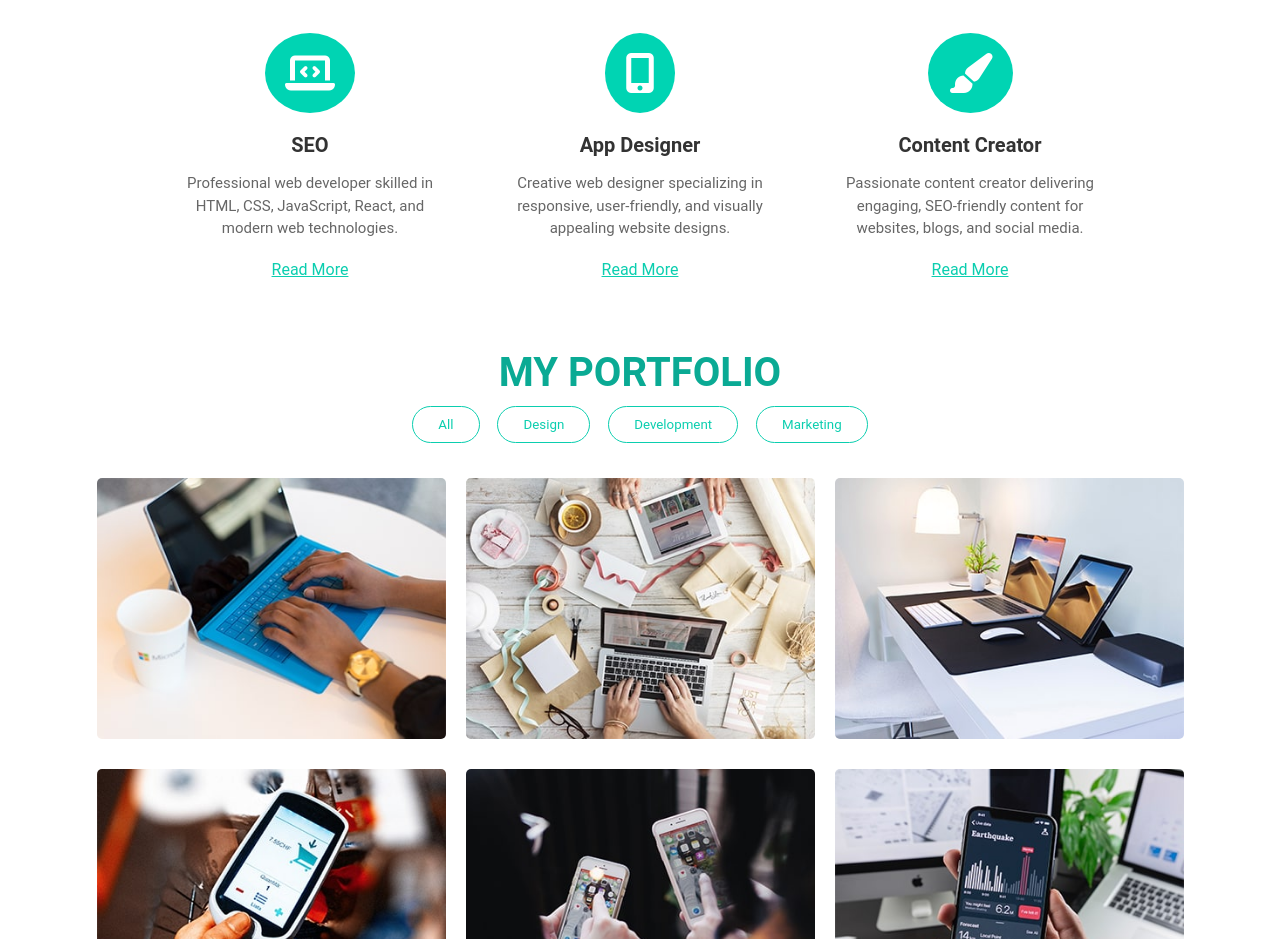
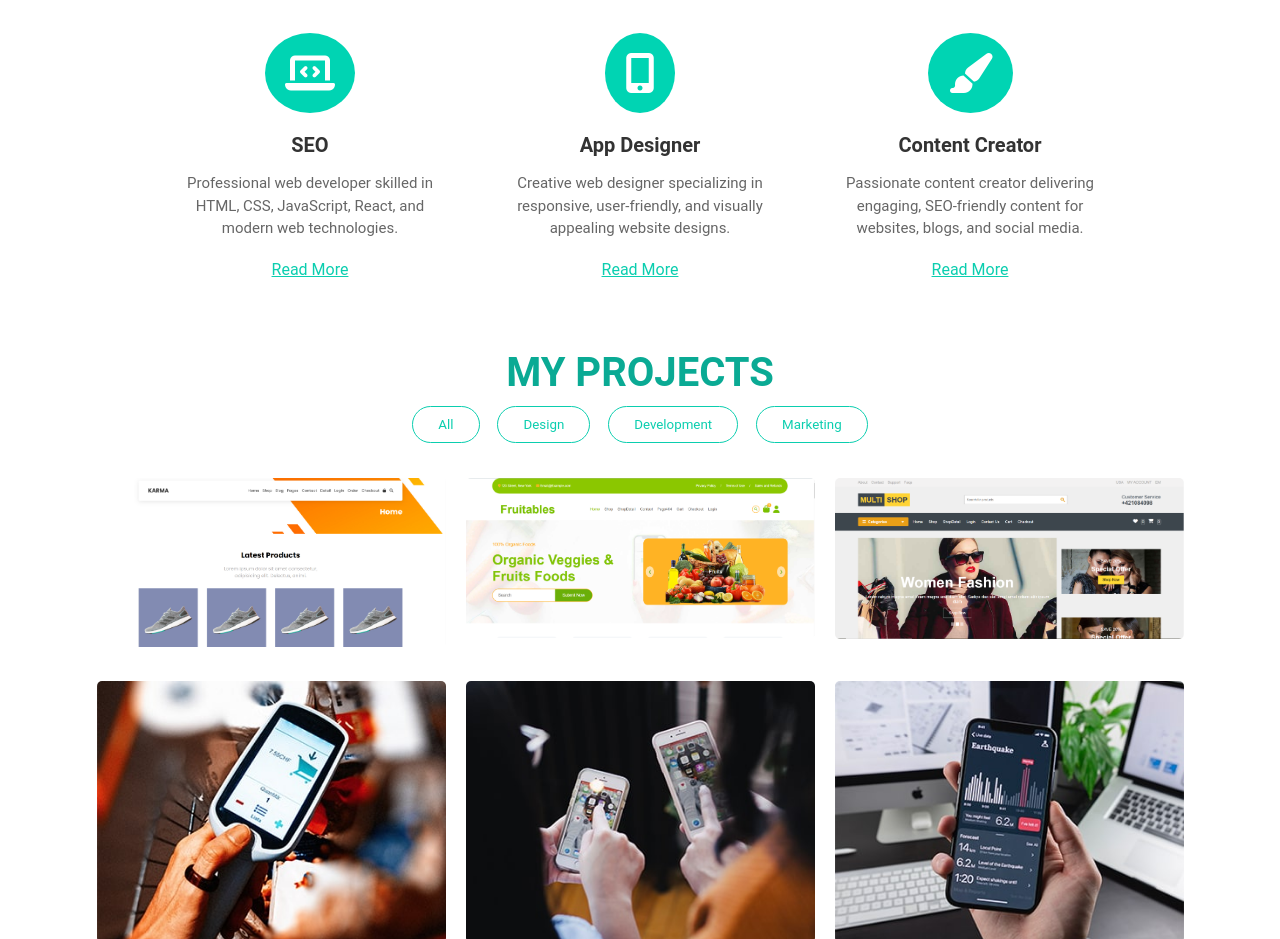
Before and after one commit to bilalashrafali123/my-portfolio, a plain HTML site: page index.html in a window 1280 px wide. Shown: the part 3028-3967 px from the top of the page. Drawn offline with Linux system fonts and the light colour scheme.

Commit message:
updated...

```diff
--- a/index.html
+++ b/index.html
@@ -126,8 +126,8 @@
         </div>
         <div class="timeline-item">
           <div class="timeline-content">
-            <h3>Web Designer</h3>
-            <h4>Soft Company | 2000 - 2050</h4>
+            <h3>Web Developer</h3>
+            <h4>Tria-Tech | 2025 - ongoing</h4>
             <p>Tempor eos dolore amet tempor dolor tempor. Dolore ea magna sit amet dolor eirmod. Eos ipsum est tempor dolor.</p>
           </div>
         </div>
@@ -227,7 +227,7 @@
   <!-- my services area ended  -->
    <!-- my potfolio area started -->
   <div class="my-portfolio-text">
-    <h1>MY PORTFOLIO</h1>
+    <h1>MY PROJECTS</h1>
     <button>All</button>
     <button>Design</button>
     <button>Development</button>
@@ -235,9 +235,15 @@
   </div>
   <div class="portfolio">
     <div class="portfolio-images">
-      <img src="./src/portfolio-1.jpg" alt="portfolio-image">
-      <img src="./src/portfolio-2.jpg" alt="portfolio-image">
-      <img src="./src/portfolio-3.jpg" alt="portfolio-image">
+    <a href="https://github.com/bilalashrafali123/store">
+      <img  src="./src/portfolio1.png" alt="portfolio-1">
+    </a>
+    <a href="https://github.com/bilalashrafali123/Vegetables-Store">
+      <img src="./src/potfolio-2.png" alt="portfolio-2">
+    </a>
+    <a href="https://github.com/bilalashrafali123/multi-shop">
+      <img src="./src/portfolio-3.png" alt="portfolio-3">
+    </a>
     </div>
     <div class="portfolio-images">
       <img src="./src/portfolio-4.jpg" alt="portfolio-image">
```
Also changed, not shown: src/WhatsApp Image 2025-05-15 at 16.41.10_3ed7bfc2.jpg (added), src/portfolio-3.png (added), src/portfolio1.png (added), src/potfolio-2.png (added).
